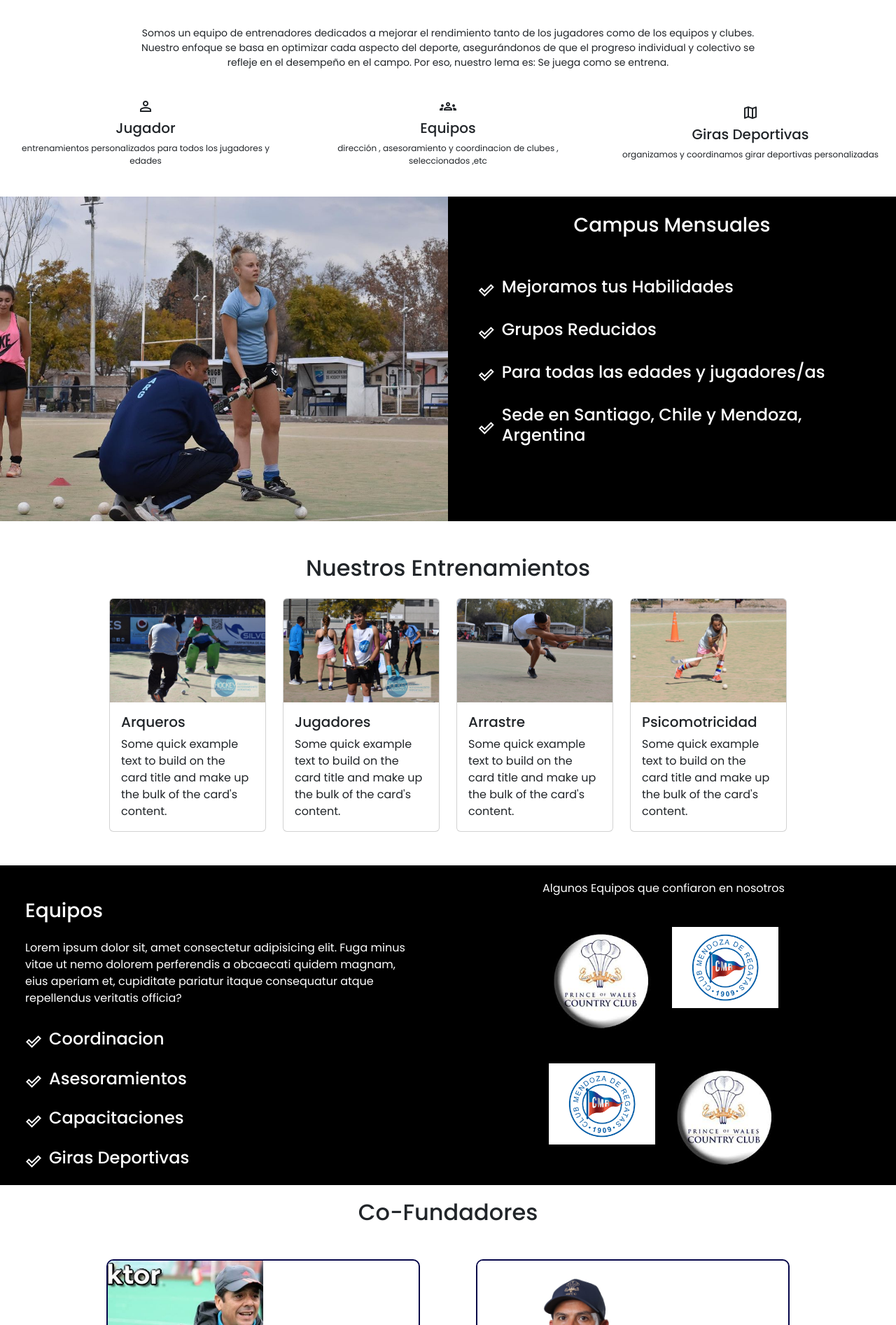
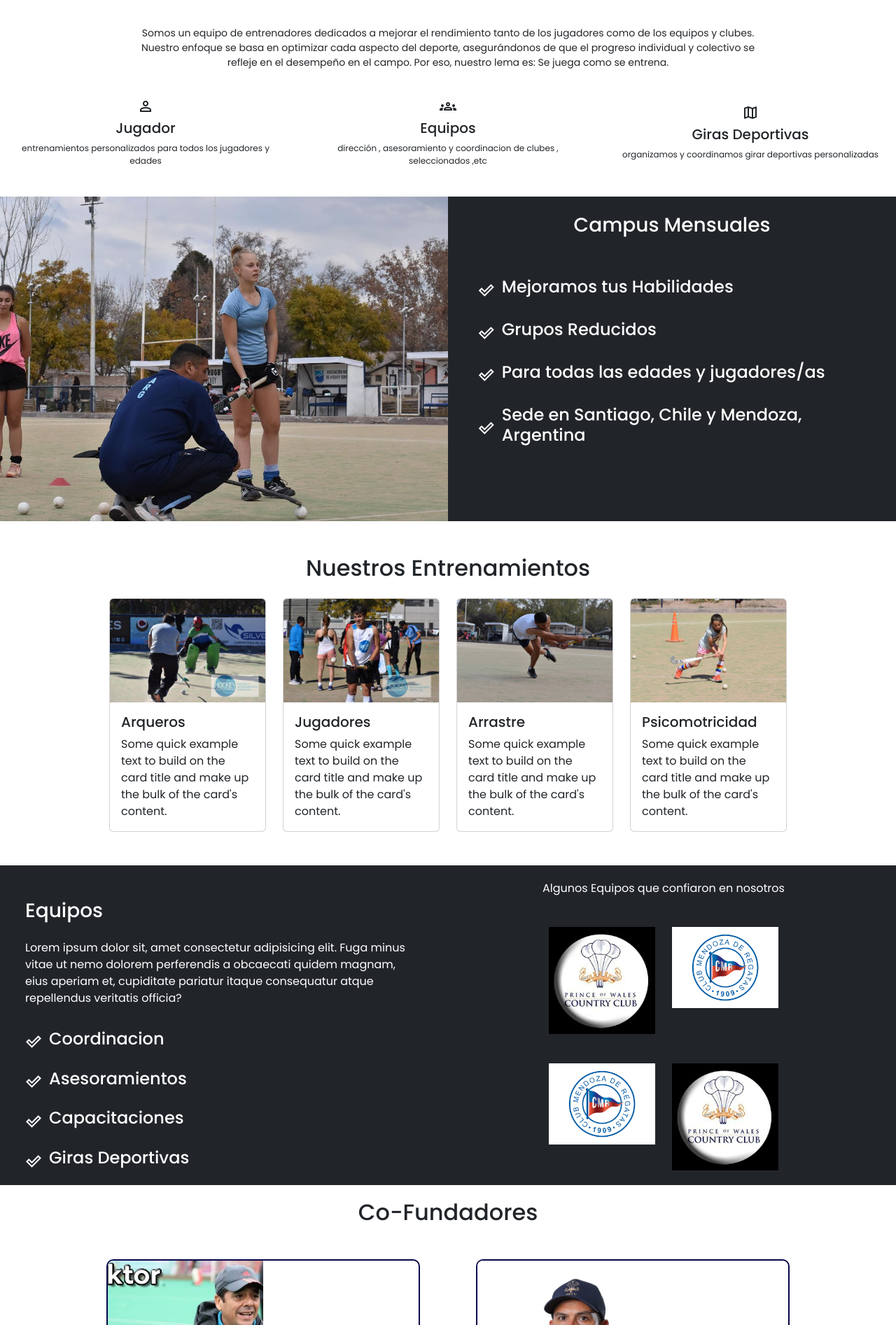
Before and after one commit to juliangonend/Hm-Page, a React (Vite) app: page / in a window 1280 px wide. Shown: the part 878-2772 px from the top of the page at 70% size. Built offline with nearby package versions, Linux system fonts and the light colour scheme.

Commit message:
change photo

```diff
--- a/src/Campus.tsx
+++ b/src/Campus.tsx
@@ -2,9 +2,9 @@ import { Col, Container, Row } from 'react-bootstrap';
 
 export const Campus = () => {
   return (
-   <div className='w-100 align-items-center' id="campus">
-      <Container fluid className='w-100 px-0 ' style={{backgroundColor:'black'}}>
-        <Row className='w-100 m-0'>
+   <div className='w-100 align-items-center' id="campus" >
+      <Container fluid className='w-100 px-0 bg-dark'>
+        <Row className='w-100 m-0 '>
           <Col md={6} className="p-0 d-flex justify-content-center align-items-center" style={{height:'100%'}}>
             <img src="./canpus.jpeg" alt="" className="img-fluid"  />
           </Col>
--- a/src/Components/Contacts.tsx
+++ b/src/Components/Contacts.tsx
@@ -3,8 +3,8 @@ import styles from './Contacts.module.css'
 import emailjs from "@emailjs/browser";
 import { useRef } from 'react';
 export const Contacts = () => {
-  const form = useRef<HTMLFormElement>(null);
-  const sendEmail = (e:any) => {
+  const form = useRef(null);
+  const sendEmail = (e) => {
     e.preventDefault();
     if(typeof form.current === 'string'){
       emailjs
--- a/src/Components/NavBar.tsx
+++ b/src/Components/NavBar.tsx
@@ -5,7 +5,7 @@ export const NavBar = () => {
     <Navbar expand="lg" className="bg-body-tertiary start" bg="dark" data-bs-theme="dark" style={{height:'10%'}} sticky='top'>
       <Container>
         <Navbar.Brand href="#" className={styles.navbarTitle}>
-            <img src="/logo-hm.png" alt=""
+            <img src="./logo-hm.png" alt=""
             style={{width:"15%", marginRight:"5%"}} />
             Hockey Management</Navbar.Brand>
         <Navbar.Toggle aria-controls="basic-navbar-nav" />
--- a/src/Components/Team.tsx
+++ b/src/Components/Team.tsx
@@ -4,7 +4,7 @@ import styles from './Team.module.css'
 export const Team = () => {
   return (
     <div className='w-100' id="teams">
-    <Container fluid className='w-100 px-0 ' style={{backgroundColor:'black'}}>
+    <Container fluid className='w-100 px-0   bg-dark' >
       <Row className='w-100'>
         <Col md={6} style={{color:'white'}} className='d-flex flex-column justify-content-start mt-5 px-5 gap-3'>
           <h3>Equipos</h3>
```
